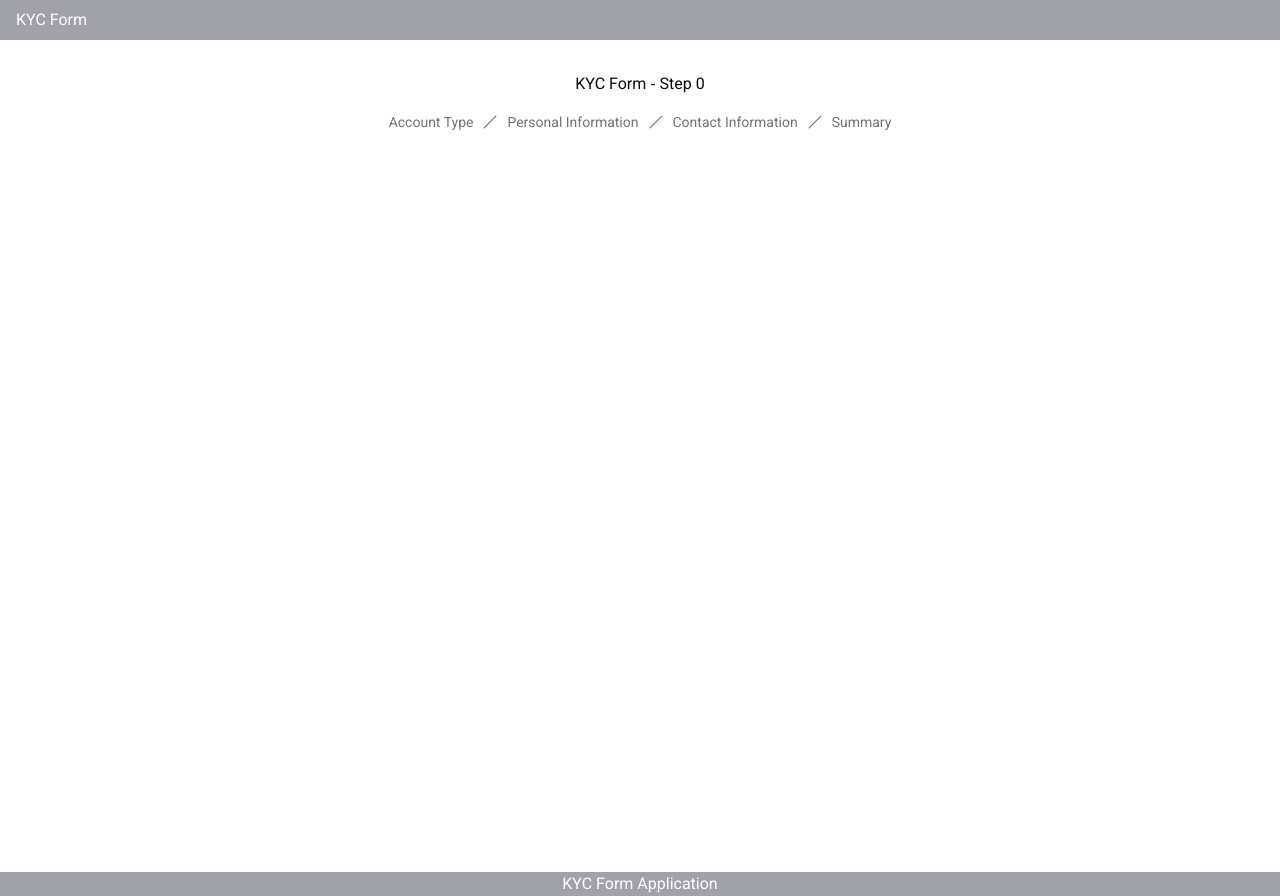
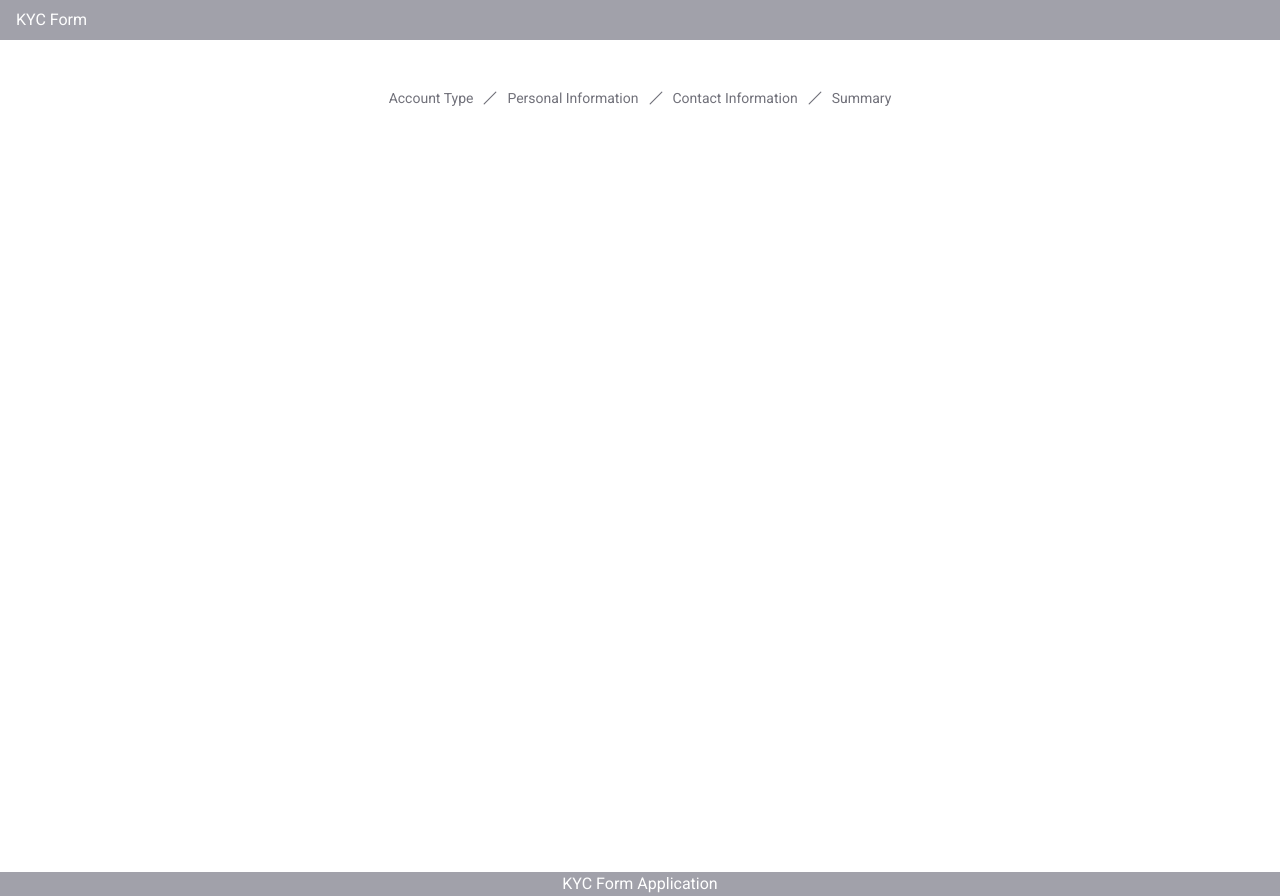
Before and after one commit to TonioCoding/rr-se-hw, a Next.js app: page /steps/1 in a window 1280 px wide. Built offline with nearby package versions, Linux system fonts and the light colour scheme.

Commit message:
removed header text from step page

```diff
--- a/src/app/steps/[step]/page.tsx
+++ b/src/app/steps/[step]/page.tsx
@@ -55,8 +55,7 @@ export default function KYC() {
   return (
     <section>
       <div className="text-center place-items-center my-[1rem] mb-[3rem]">
-        <h1 className="py-[1rem]">
-          KYC Form &#8208; Step {currentStepIndex + 1}{" "}
+        <h1 className="py-[1rem] text-xl">
           <span className="text-blue-500">{pathnameToString(step)}</span>
         </h1>
         <StepsList currentStep={step} />
```
